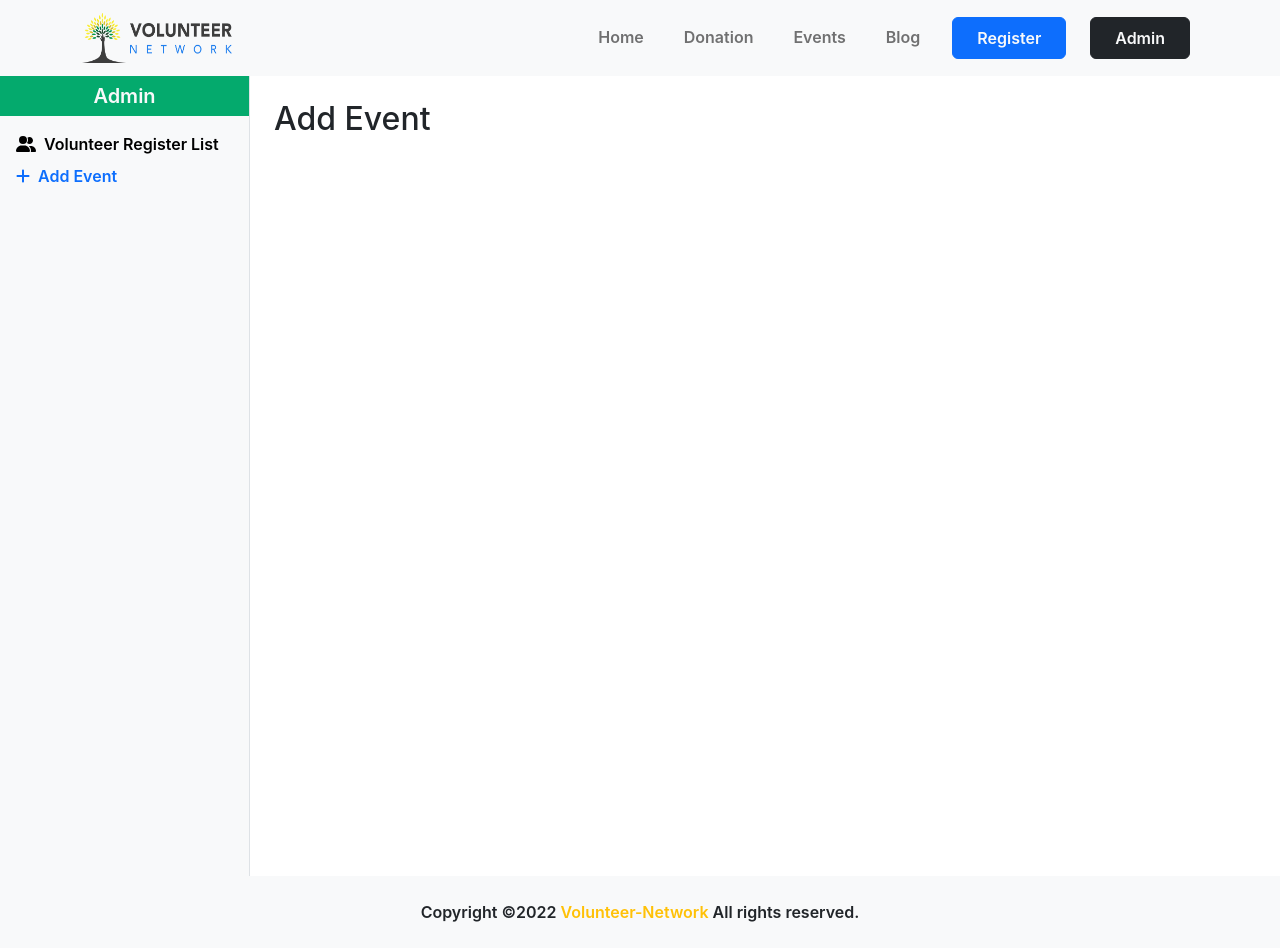
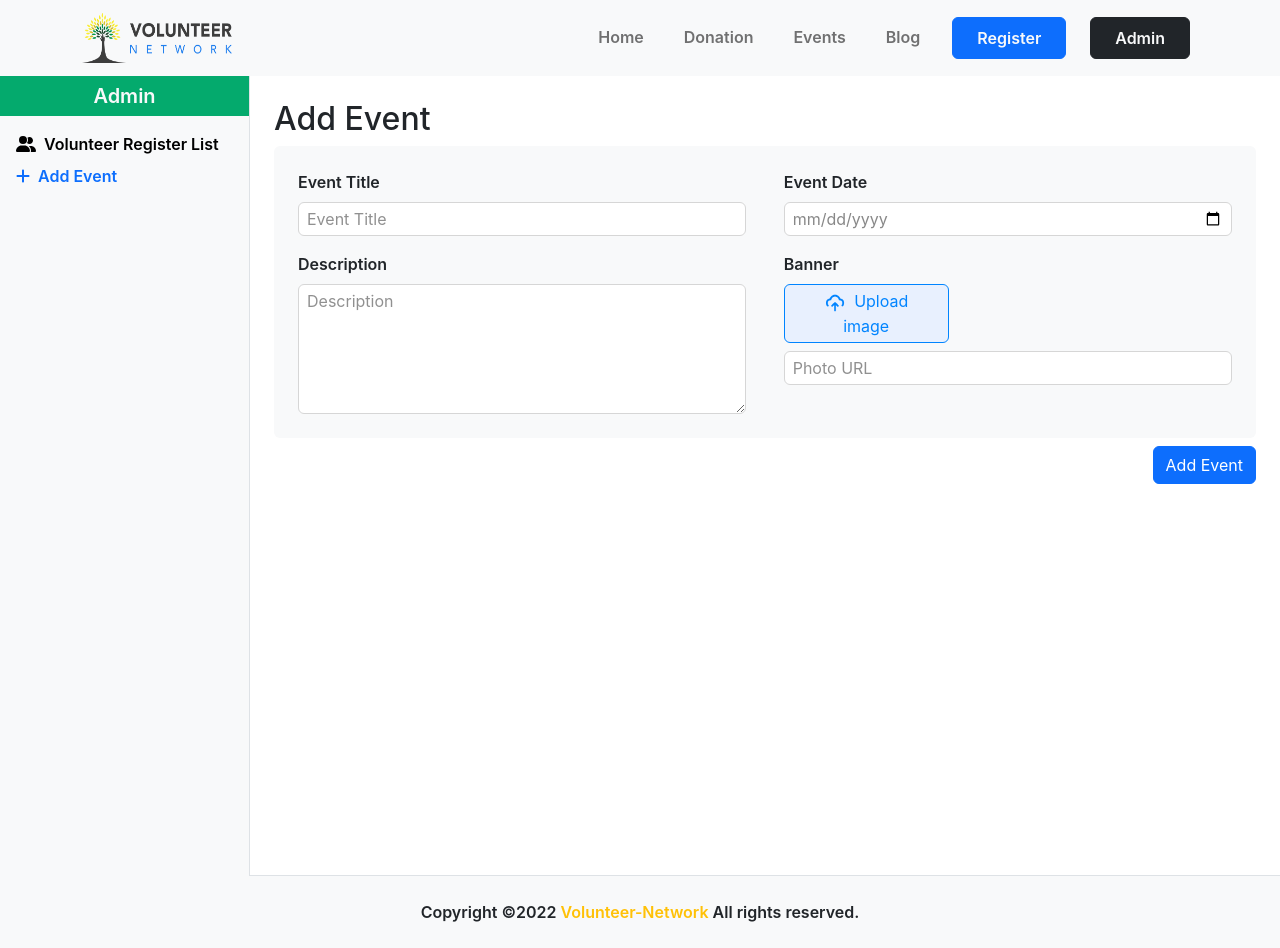
Before and after one commit to crescentpartha/Volunteer-Network, a React (Create React App) app in the folder volunteer-network/: page /admin/addEvent in a window 1280 px wide. Built offline with nearby package versions, Linux system fonts and the light colour scheme.

Commit message:
AddEvent section added

```diff
--- a/volunteer-network/package.json
+++ b/volunteer-network/package.json
@@ -13,6 +13,7 @@
     "react": "^18.2.0",
     "react-bootstrap": "^2.5.0",
     "react-dom": "^18.2.0",
+    "react-hook-form": "^7.39.3",
     "react-router-dom": "^6.4.2",
     "react-scripts": "5.0.1",
     "web-vitals": "^2.1.4"
--- /dev/null
+++ b/volunteer-network/src/components/Admin/AddEvent/AddEvent.css
@@ -0,0 +1,27 @@
+::placeholder {
+    color: '#888';
+    opacity: 0.8;
+}
+
+input[type="date"]::-webkit-datetime-edit-text,
+input[type="date"]::-webkit-datetime-edit-month-field,
+input[type="date"]::-webkit-datetime-edit-day-field,
+input[type="date"]::-webkit-datetime-edit-year-field {
+  color: #888;
+}
+
+.upload-button {
+    width: 165px;
+}
+
+@media only screen and (max-width: 694px){
+	.upload-button {
+        width: auto;
+    }
+}
+
+@media only screen and (max-width: 545px){
+	.upload-button {
+        width: 165px;
+    }
+}
--- a/volunteer-network/src/components/Admin/AddEvent/AddEvent.js
+++ b/volunteer-network/src/components/Admin/AddEvent/AddEvent.js
@@ -1,9 +1,51 @@
 import React from 'react';
+import { useForm } from 'react-hook-form';
+import cloudUpload from '../../../images/cloud-upload-outline.png';
+import './AddEvent.css';
 
 const AddEvent = () => {
+    const { register, handleSubmit } = useForm();
+
+    const onSubmit = data => {
+        console.log(data);
+    }
+
     return (
-        <div className='p-4'>
+        <div className='p-4 border-bottom'>
             <h2 className='text-start'>Add Event</h2>
+            <form className='d-flex flex-column gap-2' onSubmit={handleSubmit(onSubmit)}>
+                <div className='d-flex flex-row flex-wrap gap-2 align-items-top justify-content-between bg-light rounded p-4'>
+                    <div className='' style={{ width: '48%' }}>
+                        <div className='text-start pb-3'>
+                            <label className='fw-semibold pb-2' htmlFor="">Event Title</label> <br />
+                            <input style={{ border: '1px solid #d6d6d6'}} className='d-block w-100 px-2 py-1 rounded' placeholder='Event Title' {...register("event-title", { required: true, maxLength: 20 })} />
+                        </div>
+                        <div className='text-start'>
+                            <label className='fw-semibold pb-2' htmlFor="">Description</label> <br />
+                            <textarea style={{ border: '1px solid #d6d6d6' }} className='d-block w-100 px-2 py-1 rounded' placeholder='Description' type="textarea" rows="5" {...register("description", { required: true, maxLength: 30 })} />
+                        </div>
+                    </div>
+                    <div className='' style={{ width: '48%' }}>
+                        <div className='text-start pb-3'>
+                            <label className='fw-semibold pb-2' htmlFor="">Event Date</label> <br />
+                            <input style={{ border: '1px solid #d6d6d6' }} className='d-block w-100 px-2 py-1 rounded' placeholder='Event Date' type="date" {...register("event-date", { required: true })} />
+                        </div>
+                        <div className='text-start'>
+                            <label className='fw-semibold pb-2' htmlFor="">Banner</label> <br />
+                            <div className='d-flex flex-column gap-2'>
+                                <button className='upload-button p-1 px-3 rounded d-block' disabled style={{ border: '1px solid #0084FF', backgroundColor: '#E8F0FE', width: '' }}>
+                                    <img className='pe-2' src={cloudUpload} width='30px' alt="Cloud Upload" />
+                                    <span style={{ color: '#0084FF' }}>Upload image</span>
+                                </button>
+                                <input style={{ border: '1px solid #d6d6d6' }} className='d-block w-100 px-2 py-1 rounded' placeholder='Photo URL' type="url" {...register("photo-url", { required: true })} />
+                            </div>
+                        </div>
+                    </div>
+                </div>
+                <div className='d-flex align-items-center justify-content-end'>
+                    <input className='d-block btn btn-primary' type="submit" value="Add Event" />
+                </div>
+            </form>
         </div>
     );
 };
--- a/volunteer-network/src/components/Admin/VolunteerRegisterList/VolunteerRegisterList.js
+++ b/volunteer-network/src/components/Admin/VolunteerRegisterList/VolunteerRegisterList.js
@@ -2,7 +2,7 @@ import React from 'react';
 
 const VolunteerRegisterList = () => {
     return (
-        <div className='p-4'>
+        <div className='p-4 border-bottom'>
             <h2 className='text-start'>Volunteer Register List</h2>
         </div>
     );
```
Also changed, not shown: volunteer-network/src/images/cloud-upload-outline.png (added), 1 other file (tests, documents, lock files or other folders).
